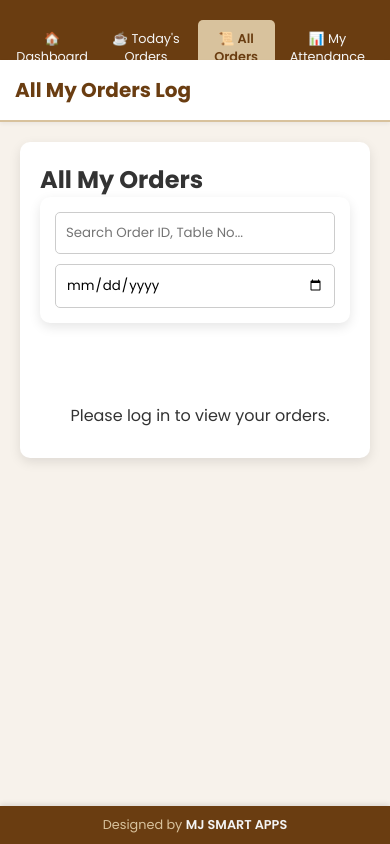
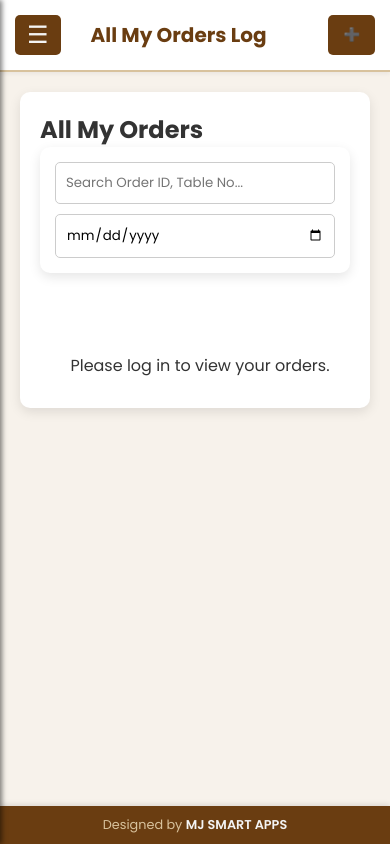
Before and after one commit to mjsmartapp/cafe, a plain HTML site: page index.html in a window 390 px wide. Both pictures are taken after a click on the element "Check All Orders". Drawn offline with Linux system fonts and the light colour scheme; no server answers.

Commit message:
Update index.html

```diff
--- a/index.html
+++ b/index.html
@@ -34,11 +34,11 @@
         body {
             background-color: var(--bg-color);
             color: var(--text-dark);
-            display: flex; /* Changed to flex for sidebar */
+            display: flex;
             min-height: 100vh;
         }
 
-        #sidebar { /* New Sidebar Style */
+        #sidebar {
             width: var(--sidebar-width);
             background-color: var(--primary-color);
             color: var(--text-light);
@@ -92,7 +92,7 @@
             flex-grow: 1;
             padding: 20px;
             transition: margin-left 0.3s;
-            padding-bottom: 50px; /* ADDED: Space for fixed attribution footer */
+            padding-bottom: 50px;
         }
 
         .header {
@@ -102,20 +102,67 @@
             padding: 10px 0;
             margin-bottom: 20px;
             border-bottom: 2px solid var(--secondary-color);
-            background-color: var(--card-bg); /* ADDED: White background for professional look */
+            background-color: var(--card-bg);
             padding: 15px 20px;
-            margin: -20px -20px 20px -20px; /* Fill parent width */
-            box-shadow: 0 2px 4px rgba(0, 0, 0, 0.05); /* Subtle shadow */
-            position: sticky; /* Sticky header for better UX */
+            margin: -20px -20px 20px -20px;
+            box-shadow: 0 2px 4px rgba(0, 0, 0, 0.05);
+            position: sticky;
             top: 0;
             z-index: 50;
         }
+
+        /* ADDED: Mobile Nav Toggle Button Styling (Hidden by default) */
+        .mobile-nav-toggle {
+            display: none;
+            padding: 8px 12px;
+            margin-right: 15px;
+            background: var(--primary-color);
+            color: var(--text-light);
+            border: none;
+            border-radius: 5px;
+            font-size: 1.5em;
+            cursor: pointer;
+            z-index: 1001;
+            line-height: 1;
+        }
+
+        /* ADDED: Sidebar Backdrop for Drawer View */
+        .sidebar-backdrop {
+            position: fixed;
+            top: 0;
+            left: 0;
+            width: 100%;
+            height: 100%;
+            background: rgba(0, 0, 0, 0.5);
+            z-index: 999;
+            display: none;
+        }
+        .sidebar-backdrop.visible {
+            display: block;
+        }
+        /* End ADDED Drawer Styling */
+
 
         /* Adjusted padding for mobile header */
         @media (max-width: 768px) {
             .header {
                  margin: -20px -20px 20px -20px;
                  padding: 15px 15px;
+            }
+
+            /* MODIFIED: Header to show toggle button on the left */
+            .header {
+                justify-content: flex-start;
+            }
+
+            .header h1 {
+                flex-grow: 1;
+            }
+
+            .header .actions {
+                /* Push actions to the right */
+                margin-left: auto;
+                flex-direction: row; /* Keep action buttons side-by-side */
             }
         }
         /* End Header Adjustments */
@@ -672,21 +719,51 @@
         @media (max-width: 768px) {
              body {
                 flex-direction: column;
+                position: relative;
+                overflow-x: hidden; /* Prevent horizontal scroll when drawer is off-screen */
+            }
+
+            .mobile-nav-toggle {
+                display: block; /* Show the toggle button */
             }
 
             #sidebar {
-                width: 100%;
-                height: auto;
-                position: relative;
-                max-height: 60px;
-                overflow: hidden;
-            }
-
-            #sidebar h2 { display: none; }
-            #sidebar ul { display: flex; justify-content: space-around; }
-            #sidebar ul li { margin: 0; }
-            #sidebar ul li a, #sidebar ul li button { padding: 10px 5px; font-size: 0.8em; text-align: center; }
-            .graph-area { grid-template-columns: 1fr; }
+                width: var(--sidebar-width);
+                height: 100vh;
+                position: fixed; /* Fixed position for drawer */
+                top: 0;
+                left: 0;
+                transform: translateX(-100%); /* Start off-screen */
+                transition: transform 0.3s ease-in-out;
+                z-index: 1000;
+                box-shadow: 2px 0 5px rgba(0, 0, 0, 0.5);
+                overflow-y: auto;
+            }
+
+            #sidebar.open {
+                transform: translateX(0); /* Slide in */
+            }
+
+            #sidebar h2 { display: block; margin-top: 20px; } /* Show title again */
+            #sidebar ul {
+                display: block; /* Vertical list */
+                justify-content: initial;
+            }
+
+            #sidebar ul li {
+                margin-bottom: 5px; /* Restore vertical spacing */
+            }
+
+            #sidebar ul li a, #sidebar ul li button {
+                padding: 10px 15px;
+                font-size: 1em;
+                text-align: left;
+            }
+
+            .container {
+                /* Add padding on the left to accommodate the toggle button area */
+                padding-left: 20px;
+            }
 
             /* MODIFIED: New Order Modal Mobile Fix */
             #new-order-modal .modal-content {
@@ -759,13 +836,14 @@
             }
 
             .header .actions {
-                flex-direction: column;
+                flex-direction: row; /* MODIFIED: keep action buttons visible and to the right */
                 gap: 5px;
-                align-items: flex-end;
+                align-items: center;
             }
 
             .header h1 {
                 font-size: 20px;
+                margin-left: 15px; /* Add space between toggle and title */
             }
 
             .new-order-grid {
@@ -828,15 +906,22 @@
             <li><button id="nav-viewAttendanceBtn" class="btn-transparent">📊 My Attendance</button></li>
         </ul>
     </nav>
+
+    <div class="sidebar-backdrop" id="sidebar-backdrop"></div>
+
     <div class="container">
         <div class="header">
-            <h1 id="main-header-title">Employee POS Dashboard</h1>
+            <button id="mobile-nav-toggle" class="mobile-nav-toggle">☰</button>
+            <h1 id="main-header-title">Mapple's Cafe</h1>
             <div class="actions">
-                </div>
+                <button id="scanQrBtn" class="btn btn-primary" style="display: none;">📷</button>
+                <button id="newOrderBtn" class="btn btn-primary">➕</button>
+                <button id="logoutBtn" class="btn btn-danger" style="display: none;">🚪</button>
+            </div>
         </div>
 
         <div id="dashboard-view" class="dashboard-content active">
-            <h2>Welcome, <span id="employee-name-display">Employee</span>!</h2>
+            <h2>Welcome to Mapple's Cafe, <span id="employee-name-display">Employee</span>!</h2>
 
             <div class="summary-cards">
                 <div class="summary-card">
@@ -858,9 +943,6 @@
                 </div>
                 <div class="summary-card dashboard-link-card" id="card-all-orders">
                     <h4>Check All Orders</h4>
-                </div>
-                <div class="summary-card dashboard-link-card" id="card-logout">
-                    <h4>Logout 🚪</h4>
                 </div>
             </div>
 
@@ -1054,10 +1136,9 @@
             const loginEmpIdInput = document.getElementById('login-emp-id');
             const loginDobInput = document.getElementById('login-dob');
 
-            // Re-map the buttons from the header to their new Quick Action card locations
-            const newOrderBtn = document.getElementById('card-new-order');
-            const logoutBtn = document.getElementById('card-logout');
-            const scanQrBtn = document.getElementById('card-scan-qr');
+            const newOrderBtn = document.getElementById('newOrderBtn');
+            const logoutBtn = document.getElementById('logoutBtn');
+            const scanQrBtn = document.getElementById('scanQrBtn');
 
             // Re-map View Attendance button from header to sidebar
             const viewAttendanceBtn = document.getElementById('nav-viewAttendanceBtn');
@@ -1084,6 +1165,12 @@
             const navLinks = document.querySelectorAll('.nav-link');
             const mainHeaderTitle = document.getElementById('main-header-title');
             const employeeNameDisplay = document.getElementById('employee-name-display'); // NEW
+
+            // --- ADDED: Mobile Drawer Elements ---
+            const mobileNavToggle = document.getElementById('mobile-nav-toggle');
+            const sidebar = document.getElementById('sidebar');
+            const sidebarBackdrop = document.getElementById('sidebar-backdrop');
+            // -------------------------------------
 
             let currentOrderToComplete = null;
             let totalOrderAmount = 0;
@@ -1122,6 +1209,25 @@
                 }, 3000);
             };
 
+            // --- ADDED: Drawer Toggle Function ---
+            const toggleDrawer = () => {
+                const isMobile = window.matchMedia("(max-width: 768px)").matches;
+                if (!isMobile) return;
+
+                sidebar.classList.toggle('open');
+                sidebarBackdrop.classList.toggle('visible');
+                // Lock body scroll when drawer is open
+                document.body.style.overflow = sidebar.classList.contains('open') ? 'hidden' : 'auto';
+            };
+
+            // --- ADDED: Drawer Event Listeners ---
+            mobileNavToggle.addEventListener('click', toggleDrawer);
+
+            if (sidebarBackdrop) {
+                sidebarBackdrop.addEventListener('click', toggleDrawer);
+            }
+            // -------------------------------------
+
             // NEW: Function to switch views
             const switchView = (viewId, title) => {
                 // Deactivate all views and links
@@ -1134,6 +1240,11 @@
                     mainHeaderTitle.textContent = title;
                     const navLink = document.getElementById(`nav-${viewId}`);
                     if (navLink) navLink.classList.add('active');
+                }
+
+                // Close drawer if open (mobile only)
+                if (sidebar.classList.contains('open')) {
+                    toggleDrawer();
                 }
 
                 // Specific logic for views
@@ -1149,10 +1260,11 @@
                 }
             };
 
-            // NEW: Event listeners for sidebar navigation
+            // NEW: Event listeners for sidebar navigation (Modified to use switchView which handles closing the drawer)
             document.getElementById('nav-dashboard').addEventListener('click', (e) => {
                 e.preventDefault();
-                switchView('dashboard', 'Employee POS Dashboard');
+                // RENAMED Dashboard title here
+                switchView('dashboard', 'Mapple\'s Cafe');
             });
             document.getElementById('nav-today-orders').addEventListener('click', (e) => {
                 e.preventDefault();
@@ -1168,7 +1280,6 @@
             document.getElementById('card-scan-qr').addEventListener('click', () => scanQrBtn.click());
             document.getElementById('card-all-orders').addEventListener('click', () => switchView('orders-log', 'All My Orders Log'));
             document.getElementById('card-attendance-link').addEventListener('click', () => viewAttendanceBtn.click());
-            document.getElementById('card-logout').addEventListener('click', () => logoutBtn.click()); // Action for new Logout card
 
             // NEW: Render Dashboard Summary (Employee-Only)
             const renderDashboardSummary = () => {
@@ -1195,8 +1306,9 @@
             };
 
             const updateUIForLoginStatus = (isLoggedIn) => {
-                // Individual button display logic removed as they are now in the dashboard-view
-                // which is controlled by the switchView function.
+                newOrderBtn.style.display = isLoggedIn ? 'inline-block' : 'none';
+                logoutBtn.style.display = isLoggedIn ? 'inline-block' : 'none';
+                scanQrBtn.style.display = isLoggedIn ? 'inline-block' : 'none';
 
                 if (!isLoggedIn) {
                     ordersCardContainer.innerHTML = '';
@@ -1207,7 +1319,8 @@
 
                 // Show default view upon login status change
                 if (isLoggedIn) {
-                    switchView('dashboard', 'Employee POS Dashboard');
+                    // RENAMED Dashboard title here
+                    switchView('dashboard', 'Mapple\'s Cafe');
                 }
             };
 
@@ -1258,18 +1371,11 @@
                 loggedInEmpId = null;
                 loggedInEmpName = null;
                 showPopupMessage('You have been logged out.');
-
-                // Explicitly close any open modals for a clean UI reset upon logout
-                document.getElementById('new-order-modal').style.display = 'none';
-                document.getElementById('qr-scanner-modal').style.display = 'none';
-                document.getElementById('attendance-history-modal').style.display = 'none';
-
                 updateUIForLoginStatus(false);
                 loginForm.reset();
             };
 
             loginForm.addEventListener('submit', handleLogin);
-            // The listener now works on the 'card-logout' div due to variable re-mapping
             logoutBtn.addEventListener('click', handleLogout);
 
             let qrScannerInstance = null;
@@ -1320,6 +1426,10 @@
                     showPopupMessage('Please log in to view attendance.');
                     return;
                 }
+                // Close drawer before showing modal if on mobile
+                if (sidebar.classList.contains('open')) {
+                    toggleDrawer();
+                }
                 renderAttendanceHistory();
                 attendanceHistoryModal.style.display = 'flex';
             });
@@ -1504,6 +1614,11 @@
                     showPopupMessage('Please log in first using your Employee ID.');
                     loginModal.style.display = 'flex';
                     return;
+                }
+
+                // Close drawer before opening modal
+                if (sidebar.classList.contains('open')) {
+                    toggleDrawer();
                 }
 
                 empIdInput.value = loggedInEmpId;
```
